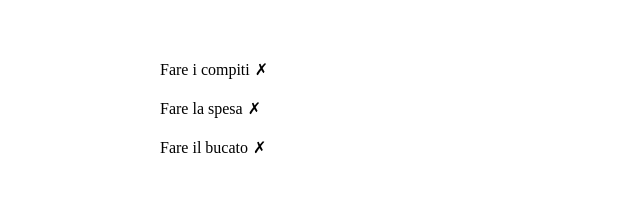
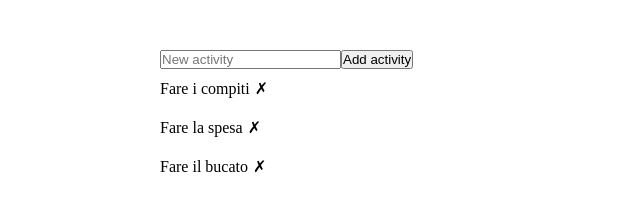
Before and after one commit to CarloVeronese/vue-todolist, a plain HTML site: page index.html in a window 1280 px wide. Shown: the whole page, without its empty margins (0-640 px from the left). Drawn offline with nearby package versions, Linux system fonts and the light colour scheme.

Commit message:
Add - new activity function

```diff
--- a/index.html
+++ b/index.html
@@ -10,7 +10,8 @@
 <body>
     <div id="app">
         <div class="container">
-            <!-- <input type="text" name="toDoList" id="" v-model="newTask"> -->
+            <input type="text" name="toDoList" placeholder="New activity" v-model="newTaskText">
+            <button @click="addActivity">Add activity</button>
             <ul>
                 <li v-for="(activity, index) in toDos" class="list-item">
                     <div :class="{ 'activity-done': activity.done }">{{ activity.text }}</div>
--- a/js/app.js
+++ b/js/app.js
@@ -17,12 +17,21 @@ createApp({
                     done: false
                 },
             ],
-            // newTask: ''
+            newTaskText: '',
+            newTask: ''
         }
     },
     methods: {
         removeActivity(index){
             this.toDos.splice(index, 1)
+        },
+        addActivity(){
+            this.newTask = {
+                text: this.newTaskText,
+                done: false
+            }
+            this.toDos.push(this.newTask)
+            this.newTaskText = ''
         }
     }
 }).mount('#app')
```
